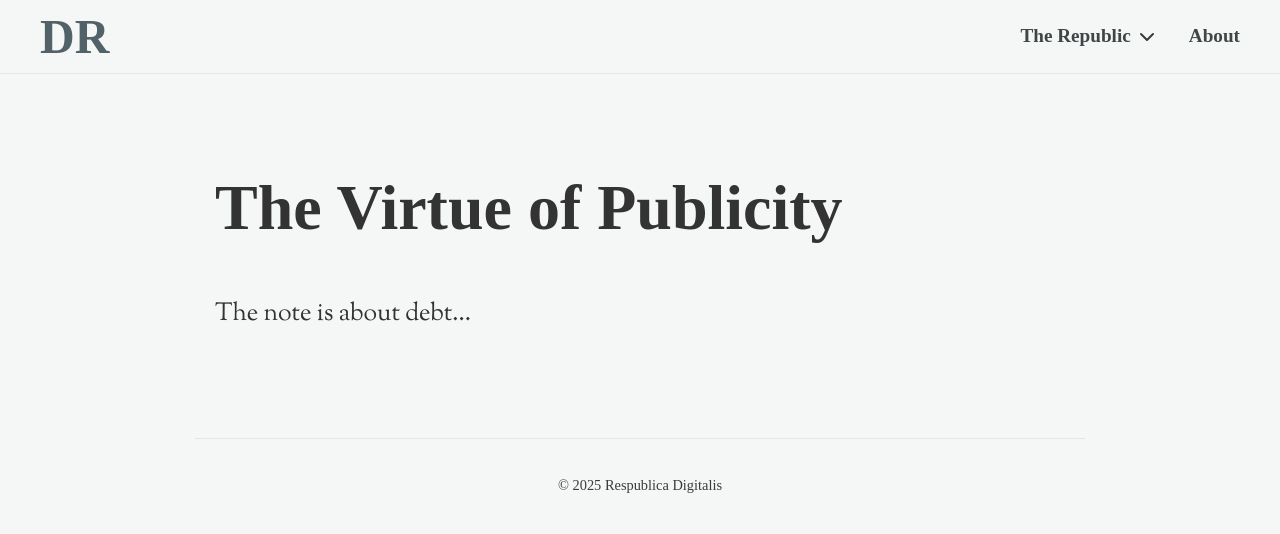
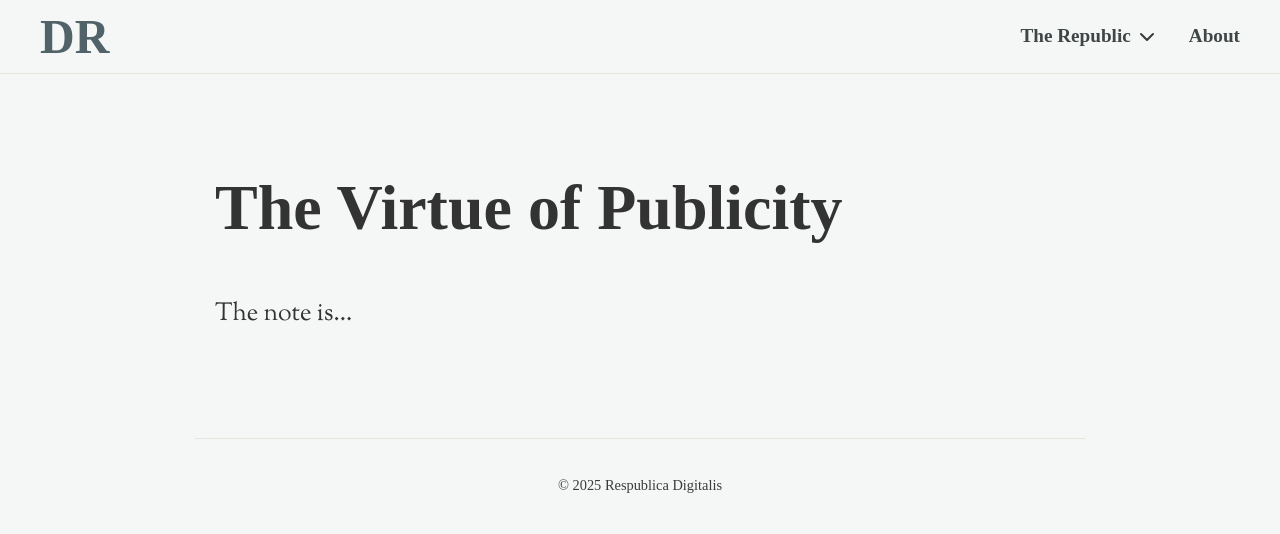
Before and after one commit to theocapocci/respublicadigitalis.uk-V1, an Astro site: page /republic/notes/the-virtue-of-publicity in a window 1280 px wide. Built offline with nearby package versions, Linux system fonts and the light colour scheme; Astro itself is replaced by a stand-in of ours; a web font is replaced by a local one.

Commit message:
chore: Sync notes from Obsidian vault

```diff
--- a/src/content/notes/the-virtue-of-publicity.md
+++ b/src/content/notes/the-virtue-of-publicity.md
@@ -7,4 +7,4 @@ uid: '1'
 datePublished: 2025-07-29T16:28:00.000Z
 ---
 
-The note is about debt…
+The note is…
```
